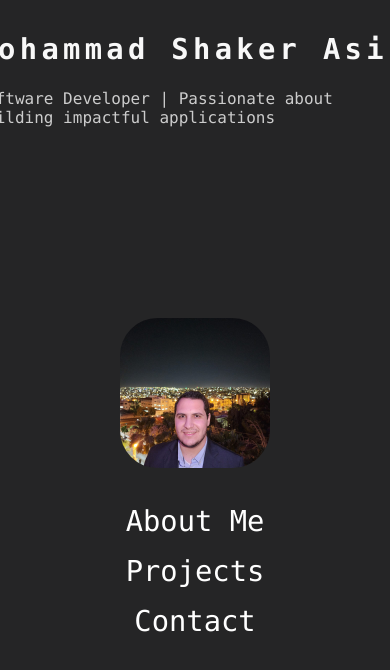
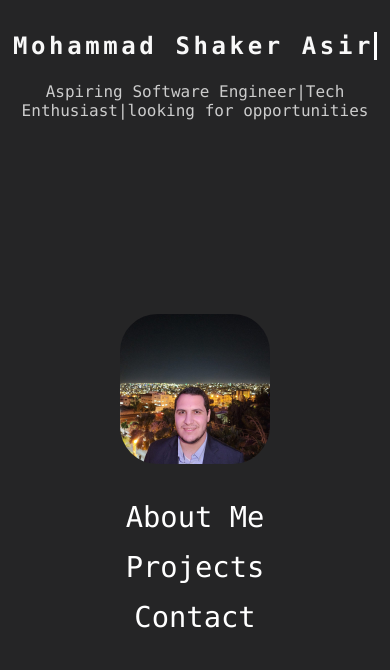
Before and after one commit to MohammadAsir/React_Portfolio, a React (Create React App) app: page / in a window 390 px wide. Shown: the top 670 px of the page. Built offline with nearby package versions, Linux system fonts and the light colour scheme.

Commit message:
solved some responsivness issues

```diff
--- a/src/pages/Home.css
+++ b/src/pages/Home.css
@@ -112,10 +112,12 @@
   .my-name {
     font-size: 2.2rem;
     margin-bottom: 1rem;
+    text-align: center;
   }
 
   .intro-text {
     font-size: 1.2rem;
+    text-align: center;
   }
 
   .home-link {
@@ -145,3 +147,9 @@
     margin-left: 0;
   }
 }
+@media (max-width: 460px) {
+  .my-name {
+    font-size: 1.5rem;
+    text-align: center;
+  }
+}
--- a/src/pages/Home.js
+++ b/src/pages/Home.js
@@ -11,7 +11,7 @@ function Home() {
           <span className="typewriter">Mohammad Shaker Asir</span>
         </h1>
         <p className="intro-text">
-          Software Developer | Passionate about building impactful applications
+          Aspiring Software Engineer|Tech Enthusiast|looking for opportunities
         </p>
       </div>
 
```
